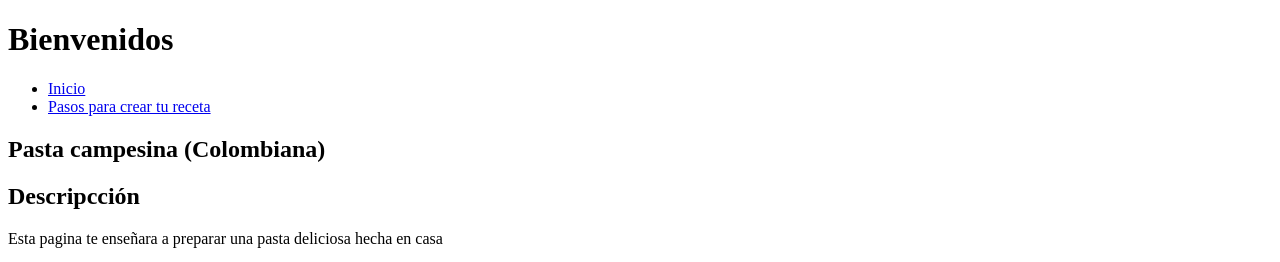
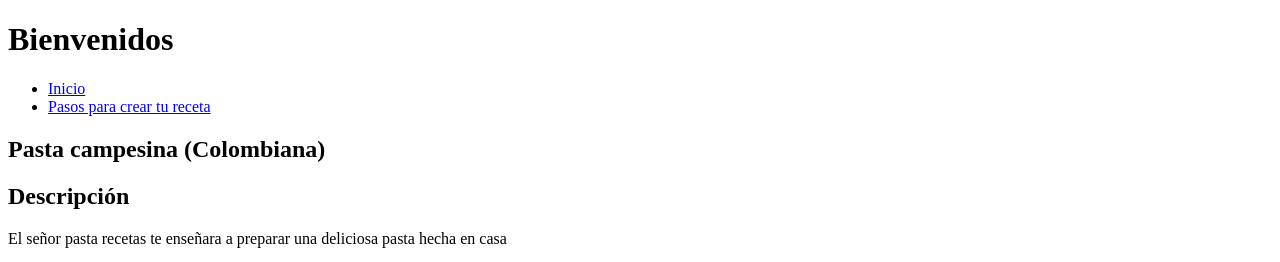
Before and after one commit to YulianaPaez/bit02html, a plain HTML site: page index.html in a window 1280 px wide. Shown: the top 262 px of the page. Drawn offline with Linux system fonts and the light colour scheme.

Commit message:
Se realiza actualizacion y correccion de ortografia

```diff
--- a/index.html
+++ b/index.html
@@ -6,7 +6,7 @@
     <meta name="viewport" content="width=device-width, initial-scale=1.0">
     <meta name="description" content="receta">
     <meta name="keywords" content="pasta colombiana">
-    <title>Pasta Colombiana</title>
+    <title>Señor Pasta Recetas</title>
 </head>
 <body>
     <h1>Bienvenidos</h1>
@@ -15,8 +15,8 @@
         <li><a href="./receta.html">Pasos para crear tu receta</a></li>
     </ul>
     <h2>Pasta campesina (Colombiana)</h2>
-    <h2>Descripcción</h2>
-    <p>Esta pagina te enseñara a preparar una pasta deliciosa hecha en casa</p>
+    <h2>Descripción</h2>
+    <p>El señor pasta recetas te enseñara a preparar una deliciosa pasta hecha en casa</p>
     <img src="https://cdn.colombia.com/gastronomia/2012/01/13/pasta-campesina-2877.webp" alt="" width="500">
 
     <hr>
```
Also changed, not shown: receta.html (+1 -1 lines).
